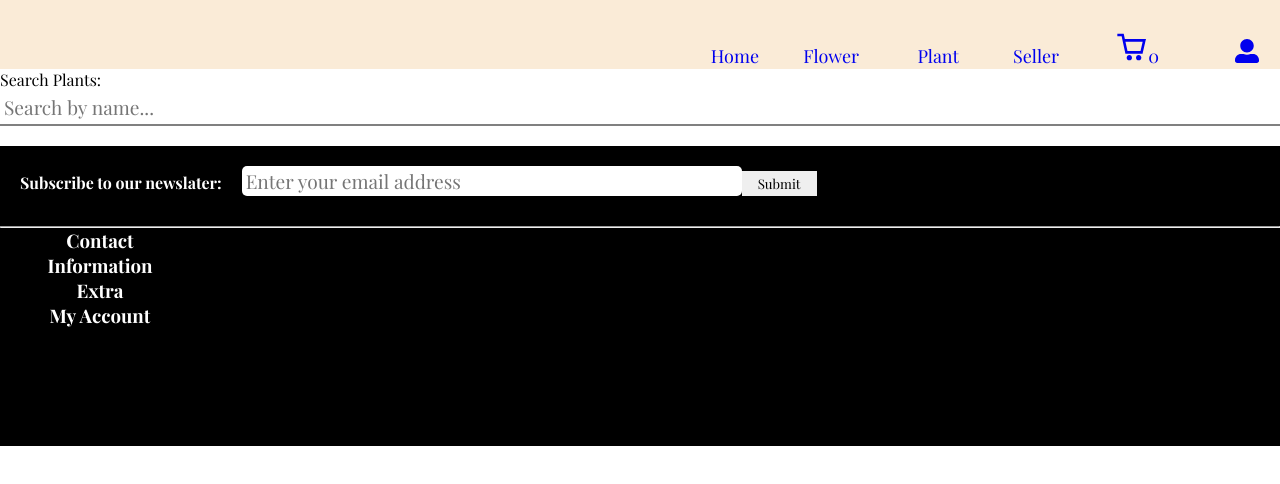
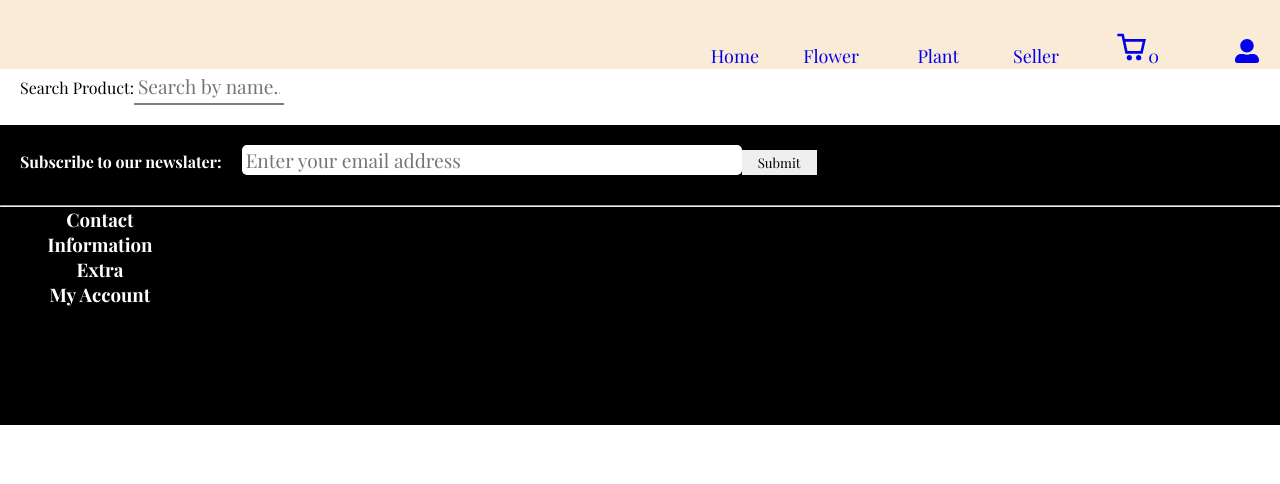
Before and after one commit to luyosamson/BlossomsStore, a React (Create React App) app: page /search in a window 1280 px wide. Shown: the top 484 px of the page. Built offline with nearby package versions, Linux system fonts and the light colour scheme.

Commit message:
Restructured search bar

```diff
--- a/src/components/search/Search.css
+++ b/src/components/search/Search.css
@@ -0,0 +1,13 @@
+.searchbar {
+    display: flex;
+    align-items: center;
+}
+
+.searchbar label {
+    margin-left: 20px;
+}
+
+.searchbar input {
+    width: 150px;
+
+}
--- a/src/components/search/Search.js
+++ b/src/components/search/Search.js
@@ -7,7 +7,7 @@ function Search({onSearch,onChangeSearch}) {
 
   return (
     <div className="searchbar">
-      <label htmlFor="search">Search Plants:</label>
+      <label htmlFor="search">Search Product:</label>
       <input
         type="text"
         id="search"
```
